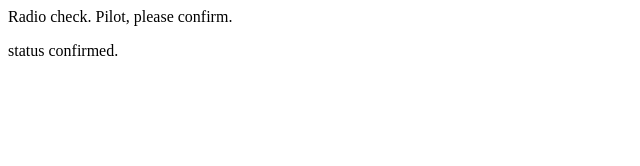
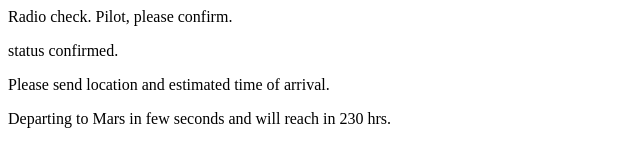
Before and after one commit to JohnathanCrisp/repo, a plain HTML site: page index.html in a window 1280 px wide. Shown: the whole page, without its empty margins (0-640 px from the left). Drawn offline with Linux system fonts and the light colour scheme.

Commit message:
Added location

```diff
--- a/index.html
+++ b/index.html
@@ -2,7 +2,7 @@
 <body>
    <p>Radio check. Pilot, please confirm.</p>
    <p>status confirmed.</p>
-
-
+   <p>Please send location and estimated time of arrival.</p>
+   <p>Departing to Mars in few seconds and will reach in 230 hrs.</p>
 </body>
 </html>
```
